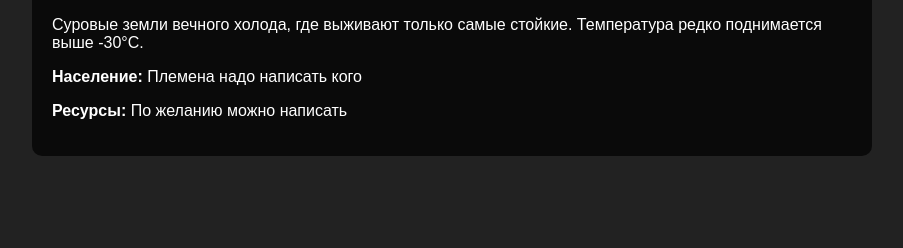
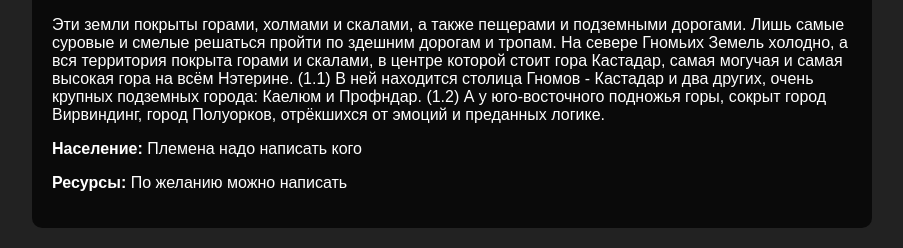
Before and after one commit to marles1-mc-22/neterin, a plain HTML site: page region_1_1.html in a window 1280 px wide. Shown: the part 971-1219 px from the top of the page, without its empty margins (188-1091 px from the left). Before the commit the page ends 1147 px from the top, so only its background shows below. Drawn offline with Linux system fonts and the light colour scheme.

Commit message:
Update region_1_1.html

```diff
--- a/region_1_1.html
+++ b/region_1_1.html
@@ -55,7 +55,7 @@
     <div class="region-info">
         <h1>Северо-западный берег Гномьих Земель</h1>
         <h3>Регион 1-1</h3>
-        <p>Суровые земли вечного холода, где выживают только самые стойкие. Температура редко поднимается выше -30°C.</p>
+        <p>Эти земли покрыты горами, холмами и скалами, а также пещерами и подземными дорогами. Лишь самые суровые и смелые решаться пройти по здешним дорогам и тропам. На севере Гномьих Земель холодно, а вся территория покрыта горами и скалами, в центре которой стоит гора Кастадар, самая могучая и самая высокая гора на всём Нэтерине. (1.1) В ней находится столица Гномов - Кастадар и два других, очень крупных подземных города: Каелюм и Профндар. (1.2) А у юго-восточного подножья горы, сокрыт город Вирвиндинг, город Полуорков, отрёкшихся от эмоций и преданных логике.</p>
         <p><strong>Население:</strong> Племена надо написать кого</p>
         <p><strong>Ресурсы:</strong> По желанию можно написать</p>
     </div>
```
